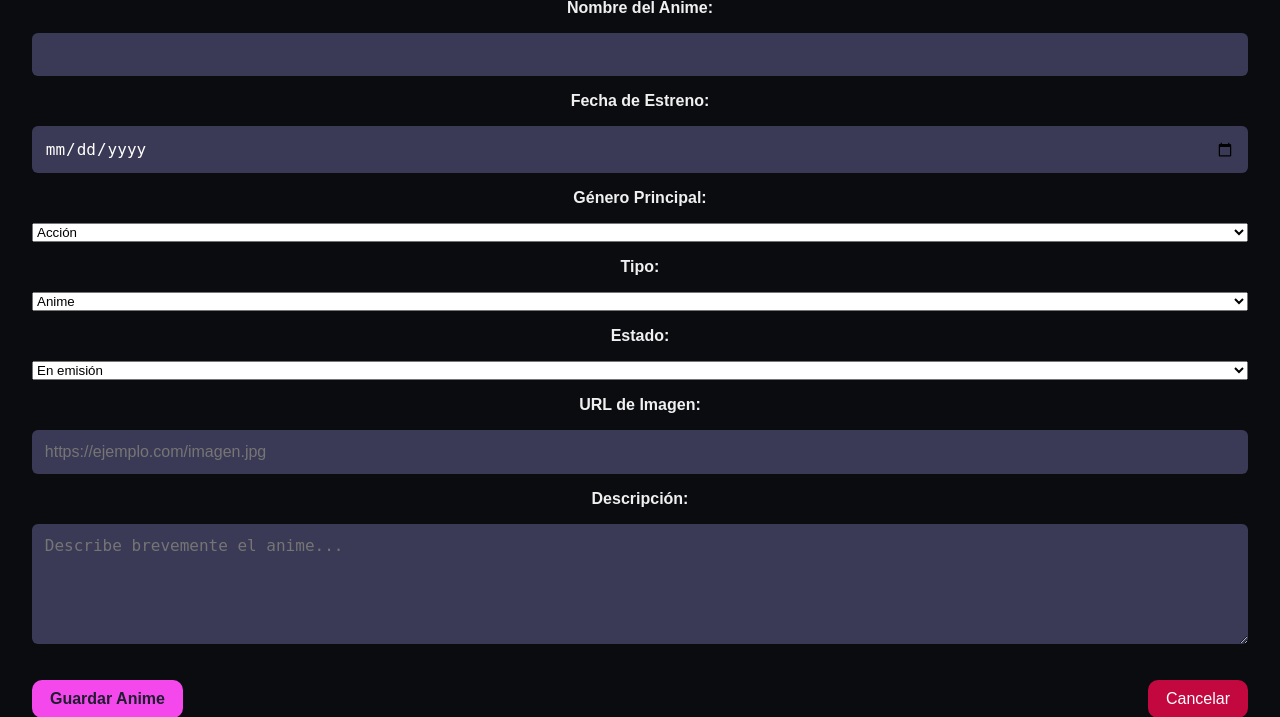
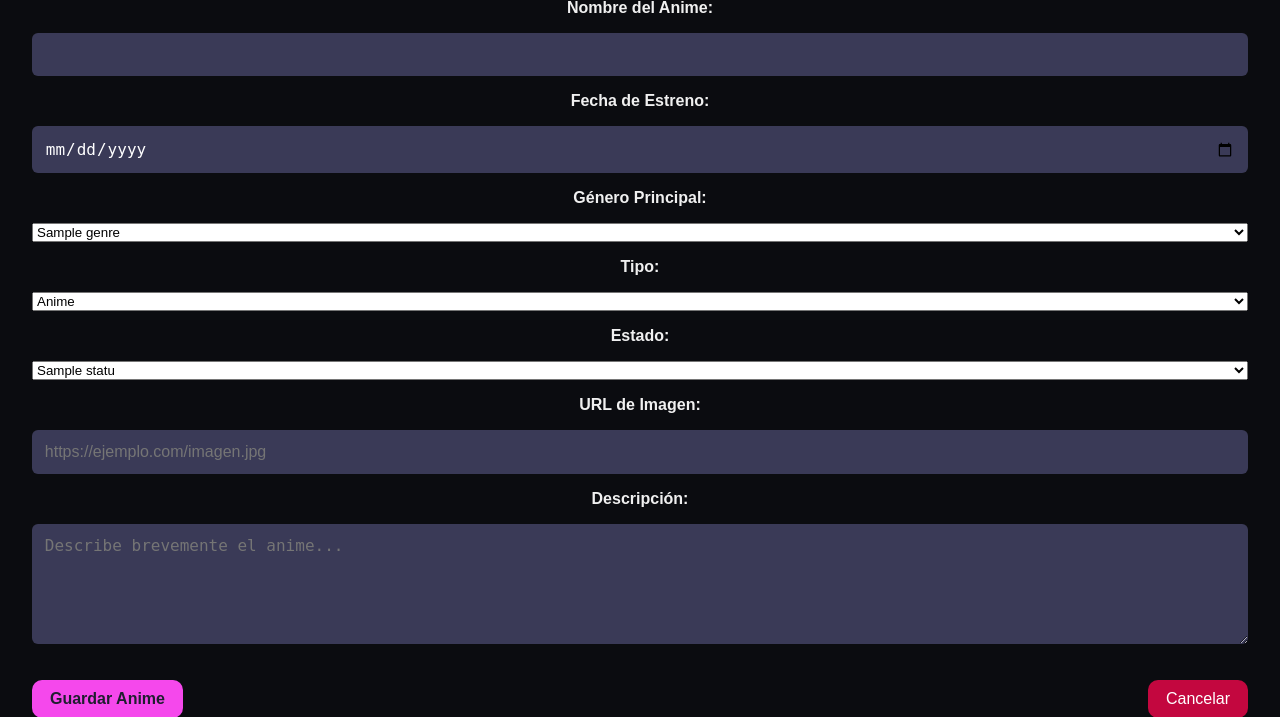
Before and after one commit to RuisuEurimonio/CatalogAnimeProject, a Django app: page /create in a window 1280 px wide. Shown: the part 167-884 px from the top of the page. Run offline with Django 5.2, Linux system fonts and the light colour scheme; tables that the repository leaves empty hold one stand-in row (values such as "Sample post").

Commit message:
Se agrega genero y estado al formulario de creación de anime

```diff
--- a/animepage/templates/animepage/createAnime.html
+++ b/animepage/templates/animepage/createAnime.html
@@ -19,10 +19,9 @@
 
         <label for="main_genre">Género Principal:</label>
         <select id="main_genre" name="main_genre" required>
-          <option value="ACC">Acción</option>
-          <option value="COM">Comedia</option>
-          <option value="DRM">Drama</option>
-          <option value="FAN">Fantasía</option>
+          {%for genre in genres%}
+            <option value="{{genre.prefix}}">{{genre.name}}</option>
+          {%endfor%}
         </select>
 
         <label for="type">Tipo:</label>
@@ -34,9 +33,9 @@
 
         <label for="status">Estado:</label>
         <select id="status" name="status" required>
-          <option value="EM">En emisión</option>
-          <option value="PROX">Próximamente</option>
-          <option value="FIN">Finalizado</option>
+          {%for state in status%}
+            <option value="{{state.name}}">{{state.name}}</option>
+          {%endfor%}
         </select>
 
         <label for="img_url">URL de Imagen:</label>
--- a/animepage/views.py
+++ b/animepage/views.py
@@ -34,9 +34,15 @@ def editCharacter(request, anime_id ,character_id):
 
 class CreateAnime(CreateView):
     model = Anime
-    fields = ['name', 'date', 'main_genre', 'description', 'img_url', 'status', 'type']
+    fields = ['name', 'date', 'main_genre', 'description', 'img_url', 'statusRef', 'type']
     template_name = "animepage/createAnime.html"
     success_url = reverse_lazy('anime:index')
+
+    def get_context_data(self, **kwargs):
+        context = super().get_context_data(**kwargs)
+        context["genres"] = Genre.objects.all()
+        context["status"] = Status.objects.all()
+        return context
 
 def createCharacter(request, anime_id):
 
```
